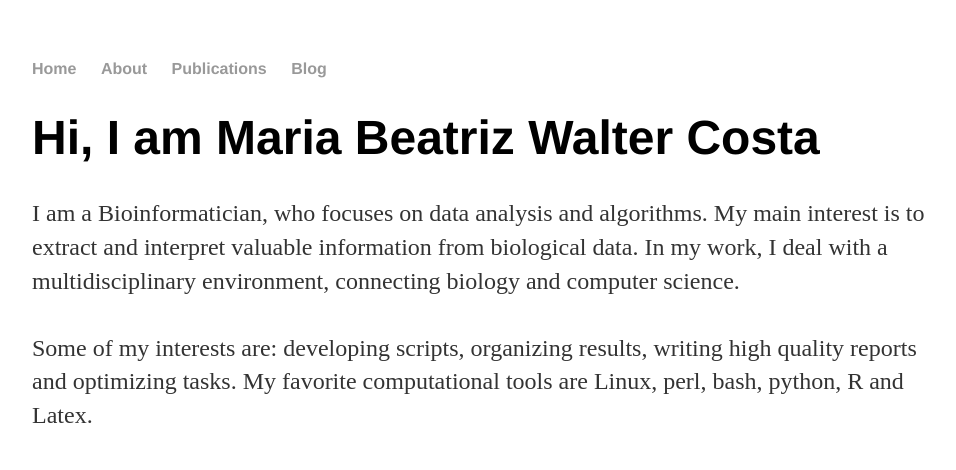
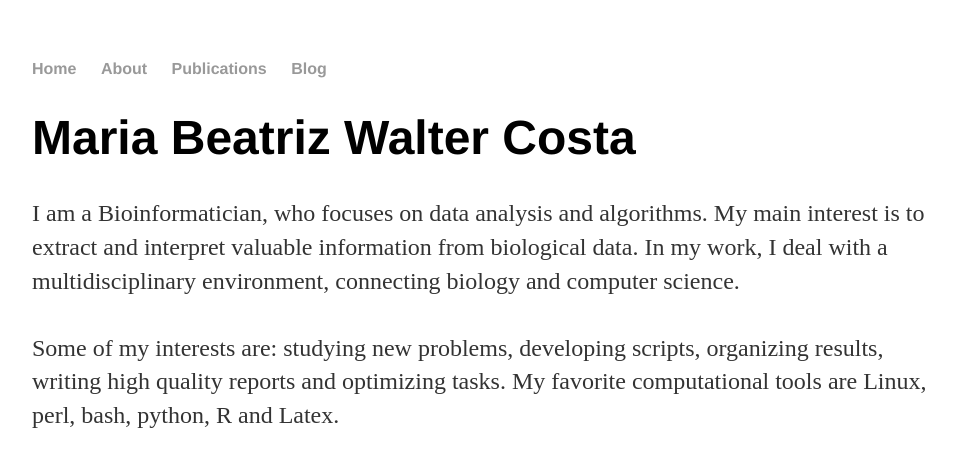
Before and after one commit to waltercostamb/waltercostamb.github.io, a Jekyll site: the page built from index.html, in a window 1280 px wide. Shown: the top 470 px of the page, without its empty margins (160-1116 px from the left). Built offline with Jekyll 4.4.1, drawn with Linux system fonts in a browser that asks for light colours; grey boxes are pictures that could not be loaded.

Commit message:
Update index.html

```diff
--- a/index.html
+++ b/index.html
@@ -3,14 +3,16 @@
 title: Maria Beatriz Walter Costa, Bioinformatician
 ---
 <div class="blurb">
-	<h1>Hi, I am Maria Beatriz Walter Costa</h1>
+	<h1>Maria Beatriz Walter Costa</h1>
 	<p>I am a Bioinformatician, who focuses on data analysis and algorithms.
 		My main interest is to extract and interpret valuable information from biological data.
 		In my work, I deal with a multidisciplinary environment, connecting biology and computer science.  <br /> <br />
 
-		Some of my interests are: developing scripts, organizing results,
+		Some of my interests are: studying new problems, developing scripts, organizing results,
 		writing high quality reports and optimizing tasks. My favorite computational tools are Linux, perl,
 		bash, python, R and Latex. <br /> <br />
 	</p>
 
+	<p><img border="0" src="https://github.com/waltercostamb/waltercostamb.github.io/tree/master/figures/frontpage.jpg?raw=true" width="900" /></p>
+
 </div><!-- /.blurb -->
```
